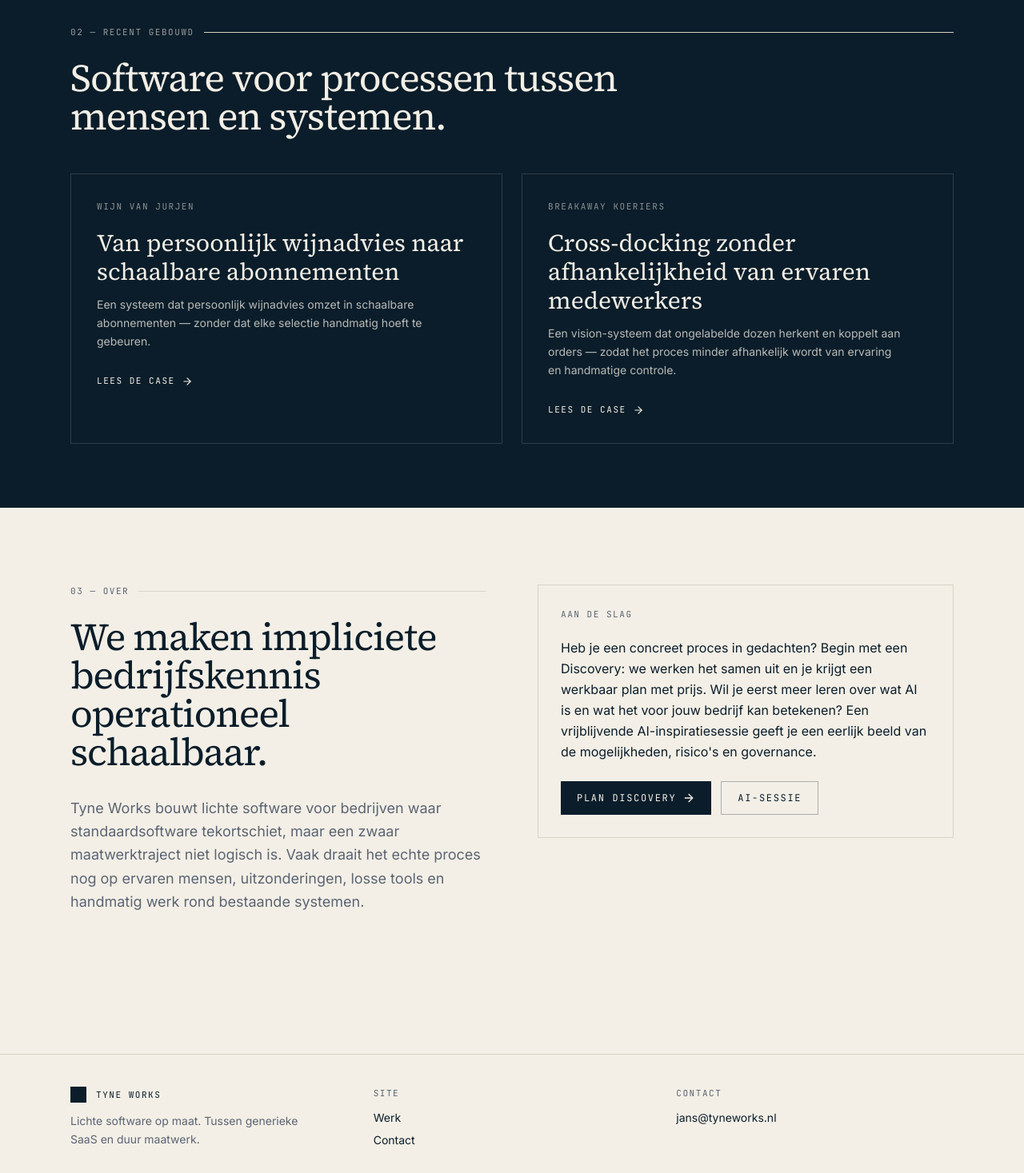
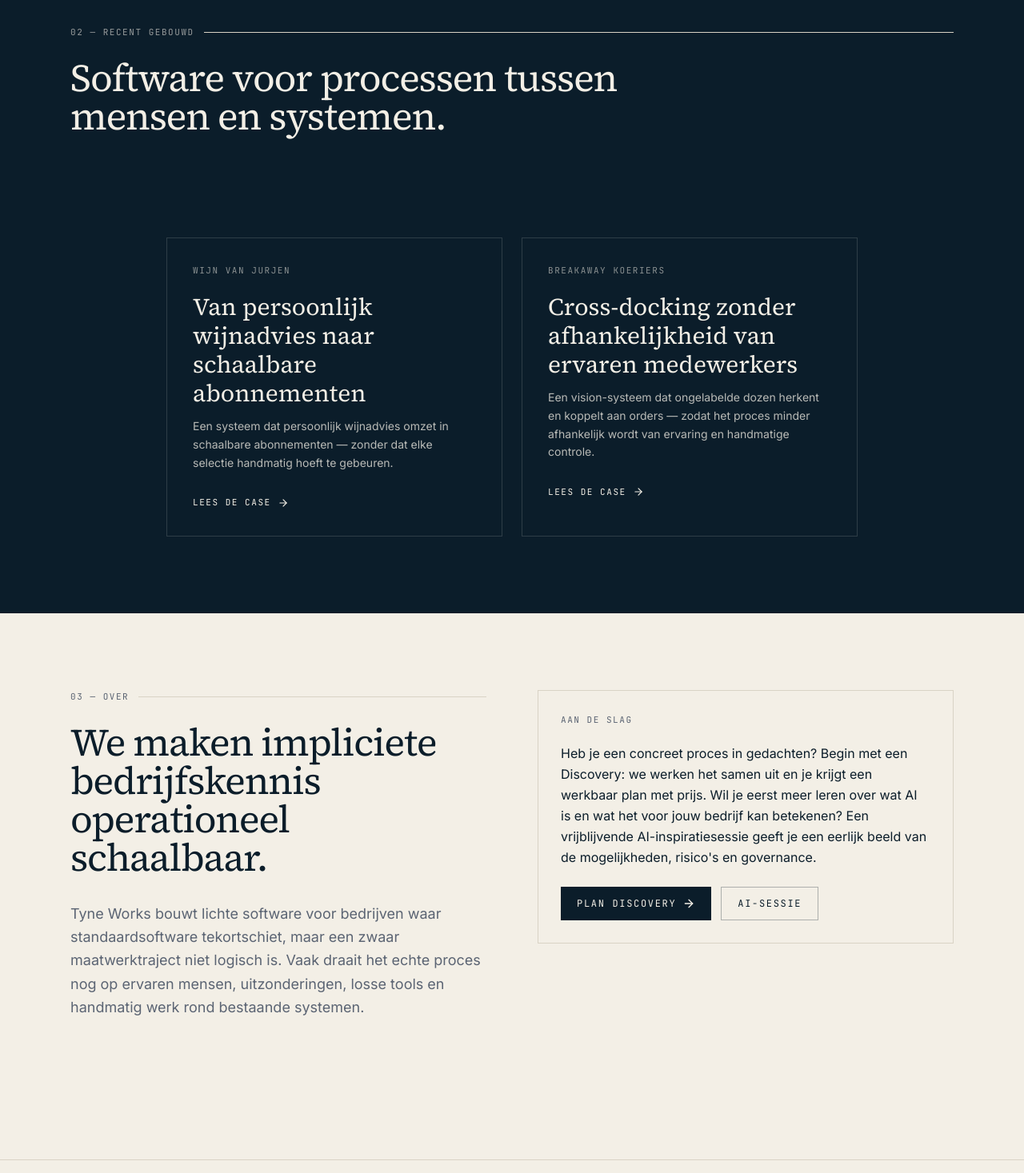
Before and after one commit to JWT20/tyne-works-site, a Next.js app: page / in a window 1280 px wide. Shown: the part 1330-2797 px from the top of the page at 80% size. Built offline with nearby package versions, Linux system fonts and the light colour scheme.

Commit message:
Remove /cases overview, strip nav, horizontal-scroll homepage cases (#18)
Co-authored-by: Claude <noreply@anthropic.com>

```diff
--- a/src/app/cases/[slug]/page.tsx
+++ b/src/app/cases/[slug]/page.tsx
@@ -37,10 +37,10 @@ export default async function CasePage({ params }: { params: Promise<{ slug: str
   return (
     <article className="container-tight py-20">
       <Link
-        href="/cases"
+        href="/"
         className="font-mono text-[11px] uppercase tracking-label text-muted hover:text-ink"
       >
-        ← Werk
+        ← Tyne Works
       </Link>
 
       <header className="mt-10 grid gap-10 md:grid-cols-[1.2fr_1fr] md:gap-16 items-start border-b border-rule pb-12 mb-12">
--- a/src/app/cases/page.tsx
+++ /dev/null
@@ -1,47 +0,0 @@
-import Link from "next/link";
-import { ArrowRight } from "lucide-react";
-import { getAllCases } from "@/lib/cases";
-
-export const metadata = { title: "Werk — Tyne Works" };
-
-export default function CasesPage() {
-  const cases = getAllCases();
-
-  return (
-    <article className="container-tight py-20">
-      <p className="section-marker">Werk</p>
-      <h1 className="display-1 max-w-3xl mb-8">
-        Software rond echte processen.
-      </h1>
-      <p className="text-lg text-muted max-w-prose mb-16 leading-relaxed">
-        Een compacte selectie van projecten waarin bedrijfsspecifieke logica is vertaald naar
-        lichte software op maat.
-      </p>
-
-      <div className="border-t border-rule">
-        {cases.map((c) => (
-          <Link
-            key={c.slug}
-            href={`/cases/${c.slug}`}
-            className="block border-b border-rule py-10 md:py-12 group"
-          >
-            <div className="grid gap-6 md:grid-cols-[200px_1fr_auto] md:gap-10 items-baseline">
-              <div>
-                <span className="label">{c.client ?? "Tyne Works"}</span>
-              </div>
-              <div>
-                <h2 className="font-serif text-3xl md:text-4xl leading-tight mb-3 group-hover:text-accent transition">
-                  {c.title}
-                </h2>
-                <p className="text-muted max-w-2xl leading-relaxed">{c.summary}</p>
-              </div>
-              <span className="hidden md:inline-flex items-center gap-2 font-mono text-[11px] uppercase tracking-label text-ink">
-                Lees <ArrowRight className="h-3.5 w-3.5" />
-              </span>
-            </div>
-          </Link>
-        ))}
-      </div>
-    </article>
-  );
-}
--- a/src/app/globals.css
+++ b/src/app/globals.css
@@ -94,8 +94,29 @@
     @apply text-paper/60;
   }
 
+  .cases-scroller {
+    @apply overflow-x-auto;
+    scrollbar-width: thin;
+    scrollbar-color: theme(colors.paper / 30%) transparent;
+  }
+  .cases-scroller::-webkit-scrollbar {
+    height: 6px;
+  }
+  .cases-scroller::-webkit-scrollbar-track {
+    background: transparent;
+  }
+  .cases-scroller::-webkit-scrollbar-thumb {
+    background: theme(colors.paper / 30%);
+    border-radius: 3px;
+  }
+  .cases-scroller-track {
+    @apply mx-auto flex gap-6 px-6 pb-4;
+    max-width: calc(72rem);
+    width: max-content;
+  }
   .case-card {
-    @apply block border border-paper/15 p-7 md:p-8 hover:border-paper/40 transition;
+    @apply block border border-paper/15 p-7 md:p-8 hover:border-paper/40 transition flex-shrink-0;
+    width: min(420px, 85vw);
   }
   .case-card .case-card-meta {
     @apply font-mono text-[11px] uppercase tracking-label text-paper/55 mb-5 flex items-center gap-3;
--- a/src/app/page.tsx
+++ b/src/app/page.tsx
@@ -47,7 +47,9 @@ export default function HomePage() {
           <h2 className="display-2 text-paper max-w-3xl mb-12">
             Software voor processen tussen mensen en systemen.
           </h2>
-          <div className="grid gap-6 md:grid-cols-2">
+        </div>
+        <div className="cases-scroller">
+          <div className="cases-scroller-track">
             {cases.map((c) => (
               <Link key={c.slug} href={`/cases/${c.slug}`} className="case-card">
                 <div className="case-card-meta">
@@ -62,6 +64,7 @@ export default function HomePage() {
             ))}
           </div>
         </div>
+        <div className="h-20" aria-hidden />
       </section>
 
       <section className="container-tight py-24">
--- a/src/components/site-footer.tsx
+++ b/src/components/site-footer.tsx
@@ -1,9 +1,7 @@
-import Link from "next/link";
-
 export function SiteFooter() {
   return (
     <footer className="border-t border-rule bg-paper mt-20">
-      <div className="container-tight py-10 grid gap-8 md:grid-cols-3">
+      <div className="container-tight py-10 grid gap-8 md:grid-cols-2">
         <div>
           <div className="flex items-center gap-3 mb-3">
             <span className="inline-block h-5 w-5 bg-ink" aria-hidden />
@@ -14,13 +12,6 @@ export function SiteFooter() {
           <p className="text-sm text-muted max-w-xs leading-relaxed">
             Lichte software op maat. Tussen generieke SaaS en duur maatwerk.
           </p>
-        </div>
-        <div>
-          <p className="label mb-3">Site</p>
-          <ul className="space-y-2 text-sm text-ink">
-            <li><Link href="/cases" className="hover:text-accent">Werk</Link></li>
-            <li><Link href="/contact" className="hover:text-accent">Contact</Link></li>
-          </ul>
         </div>
         <div>
           <p className="label mb-3">Contact</p>
--- a/src/components/site-header.tsx
+++ b/src/components/site-header.tsx
@@ -1,9 +1,4 @@
 import Link from "next/link";
-
-const NAV = [
-  { href: "/cases", label: "Werk" },
-  { href: "/contact", label: "Contact" },
-];
 
 export function SiteHeader() {
   return (
@@ -15,17 +10,6 @@ export function SiteHeader() {
             Tyne Works
           </span>
         </Link>
-        <nav className="flex items-center gap-7">
-          {NAV.map((n) => (
-            <Link
-              key={n.href}
-              href={n.href}
-              className="font-mono text-[11px] uppercase tracking-label text-ink hover:text-accent"
-            >
-              {n.label}
-            </Link>
-          ))}
-        </nav>
       </div>
     </header>
   );
```
